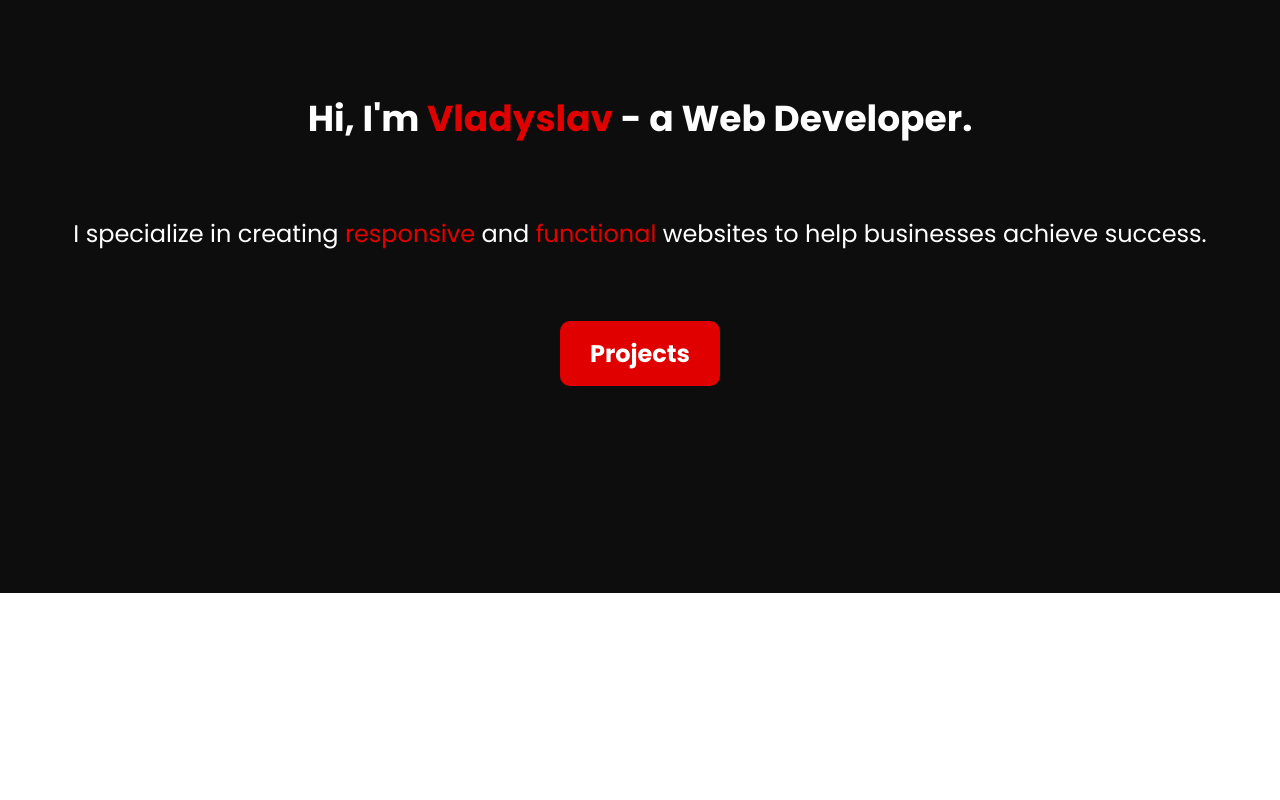
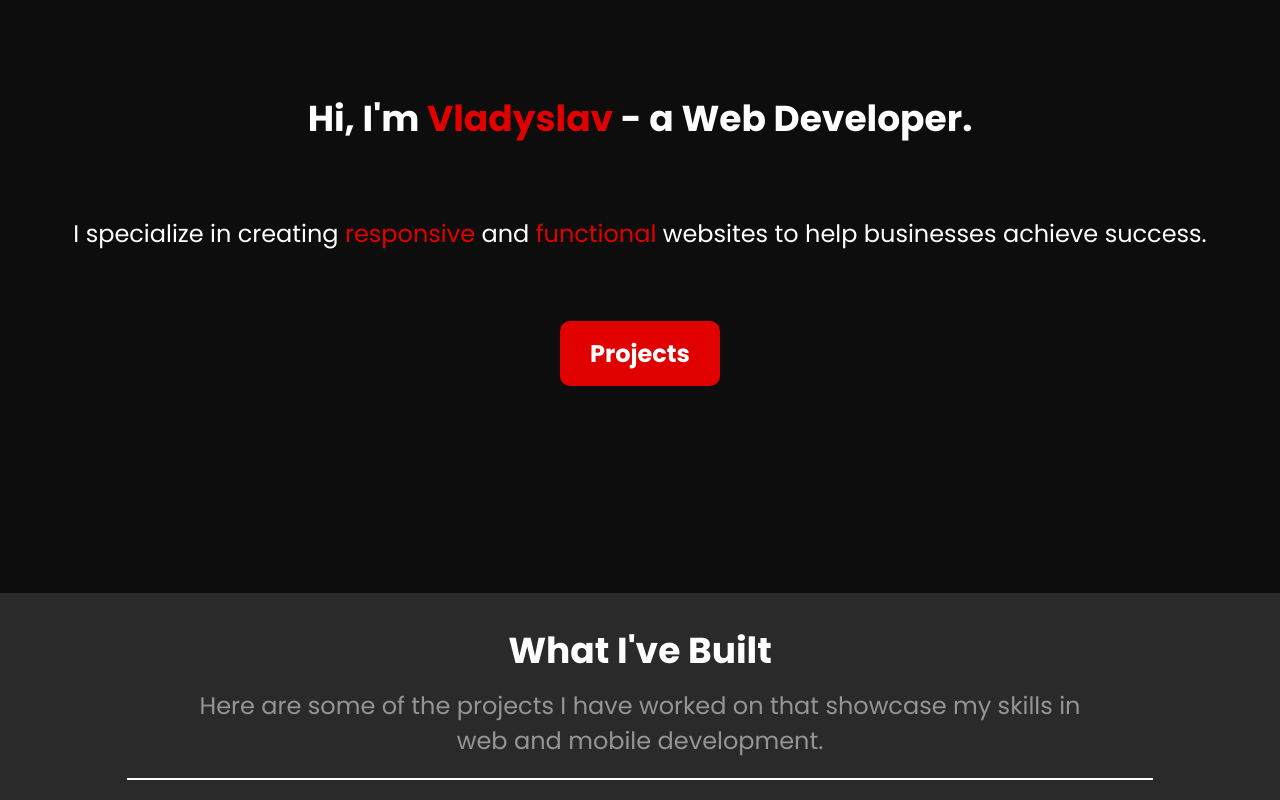
Before and after one commit to regmysss/regmysss.github.io, a React (Vite) app: page / in a window 1280 px wide. Shown: the part 207-1007 px from the top of the page. Before the commit the page ends 800 px from the top, so only its background shows below. Built offline with nearby package versions, Linux system fonts and the light colour scheme.

Commit message:
feat: Add Projects component and InfoSection UI, update App structure and styles

```diff
--- a/eslint.config.js
+++ b/eslint.config.js
@@ -33,7 +33,7 @@ export default [
         'warn',
         { allowConstantExport: true },
       ],
-      'react-prop-types': 'off',
+      'react/prop-types': 'off',
     },
   },
 ]
--- a/src/App.jsx
+++ b/src/App.jsx
@@ -1,6 +1,7 @@
 import { useTheme } from "./hooks/useTheme";
 import { Header } from "./components/Header";
 import { Home } from "./components/Home";
+import { Projects } from "./components/Projects";
 
 function App() {
   const { theme, setTheme } = useTheme();
@@ -9,6 +10,7 @@ function App() {
     <>
       <Header theme={theme} setTheme={setTheme} />
       <Home />
+      <Projects />
     </>
   )
 }
--- /dev/null
+++ b/src/components/Projects.jsx
@@ -0,0 +1,14 @@
+import { InfoSection } from "./UI/InfoSection/InfoSection";
+import '../styles/projects.css';
+
+export const Projects = () => {
+
+    return (
+        <section className="projects">
+            <div className="projects-content">
+                <InfoSection title={"What I've Built"} description={"Here are some of the projects I have worked on that showcase my skills in web and mobile development."} />
+
+            </div>
+        </section>
+    );
+};
--- /dev/null
+++ b/src/components/UI/InfoSection/InfoSection.jsx
@@ -0,0 +1,11 @@
+import './infoSection.css';
+
+export const InfoSection = ({ title, description }) => {
+    return (
+        <div className="info-section">
+            <h2 className="info-section-title">{title}</h2>
+            <p className="info-section-text">{description}</p>
+            <hr />
+        </div>
+    );
+};
--- /dev/null
+++ b/src/components/UI/InfoSection/infoSection.css
@@ -0,0 +1,26 @@
+.info-section {
+    display: flex;
+    flex-direction: column;
+    justify-content: center;
+    align-items: center;
+    width: 100%;
+}
+
+.info-section-title {
+    padding: 30px 0 10px 0;
+    font-size: 36px;
+    font-weight: bold;
+    color: var(--main-text-color);
+}
+
+.info-section-text {
+    font-size: 24px;
+    color: var(--secondary-text-color);
+    width: 70%;
+}
+
+.info-section hr {
+    border: 1px solid var(--main-border-color);
+    width: 80%;
+    margin: 20px 0;
+}
--- a/src/index.css
+++ b/src/index.css
@@ -29,7 +29,7 @@ html[data-theme="dark"] {
   --main-background-icon-color: #ffffff;
   --main-border-color: #ffffff;
   --secondary-background-color: #2A2A2A;
-  --secondary-text-color: #FFFFFF80;
+  --secondary-text-color: #ffffff80;
   --selection-text-color: #E00000;
   --footer-background-color: #0D0D0D;
   --footer-background-icon-color: #ffffff;
--- a/src/styles/header.css
+++ b/src/styles/header.css
@@ -17,6 +17,10 @@
     list-style: none;
     gap: 20px;
     font-size: 20px;
+}
+
+.nav-list li {
+    cursor: pointer;
 }
 
 .btn-contact {
@@ -42,6 +46,7 @@
     background-color: var(--secondary-background-color);
     color: var(--main-background-icon-color);
     border-radius: 999px;
+    cursor: pointer;
 }
 
 .header-right {
--- /dev/null
+++ b/src/styles/projects.css
@@ -0,0 +1,13 @@
+.projects {
+    background-color: var(--secondary-background-color);
+}
+
+.projects-content {
+    display: flex;
+    flex-direction: column;
+    align-items: center;
+    justify-content: center;
+    text-align: center;
+    max-width: 1400px;
+    margin: auto;
+}
```
Also changed, not shown: src/components/UI/ProjectBox/ProjectBox.jsx (added), src/components/UI/ProjectBox/projectBox.css (added).
